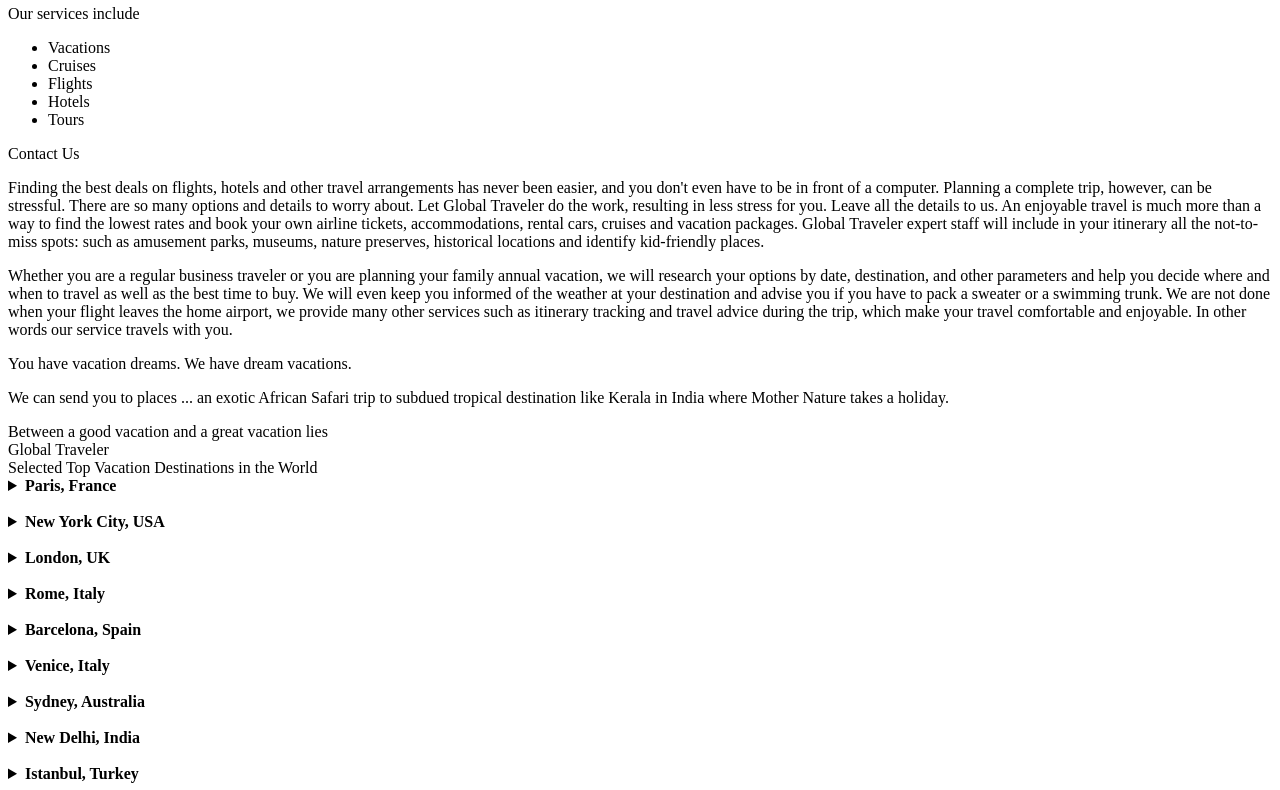
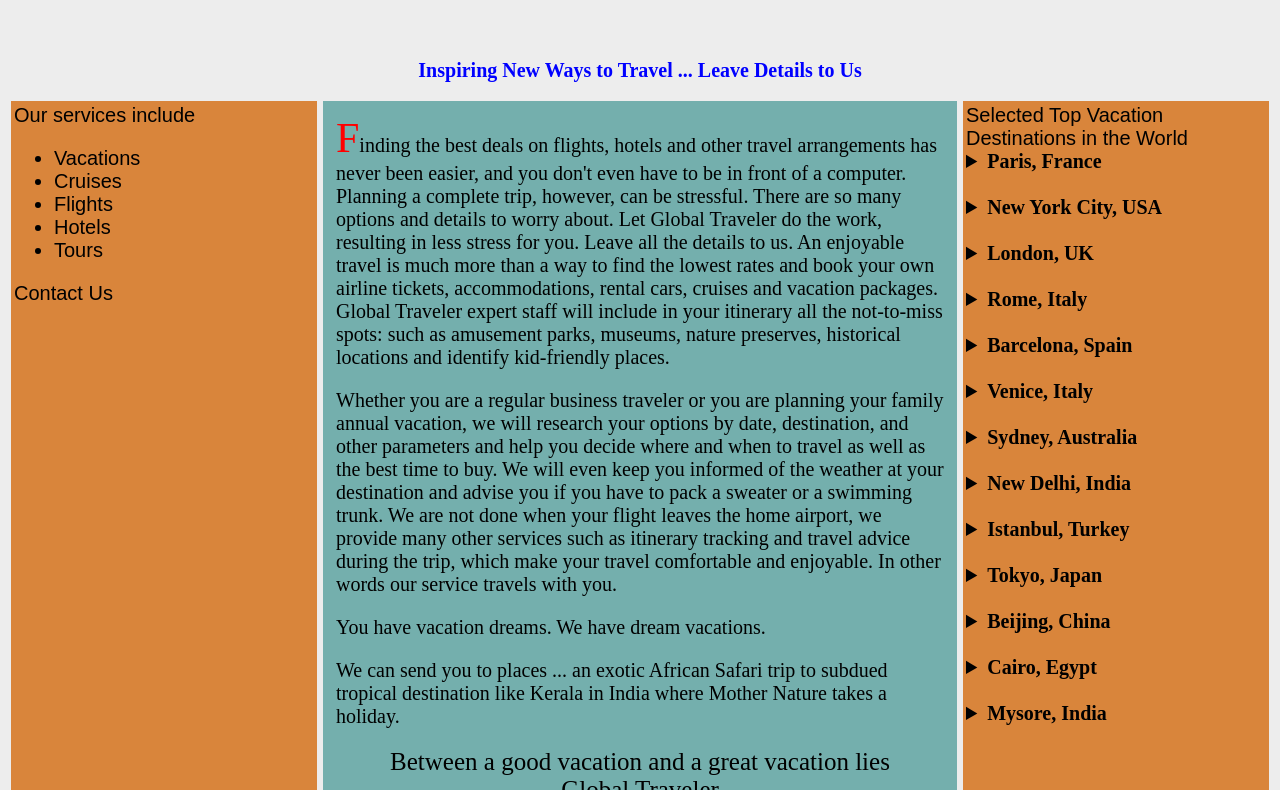
Before and after one commit to marogef/jQueryProject, a plain HTML site: page index.html in a window 1280 px wide. Shown: the part 88-878 px from the top of the page. Drawn offline with Linux system fonts and the light colour scheme; a web font is replaced by a local one.

Commit message:
made proper indentation

```diff
--- a/index.html
+++ b/index.html
@@ -2,7 +2,7 @@
 <html>
 <head>
     <title>Flexbox Example</title>
-<link href="flexEample.css" rel="stylesheet">
+    <link href="main.css" rel="stylesheet">
 </head>
 <body>
 <header>
```
Lines whose indentation alone changed are shown as unchanged.
